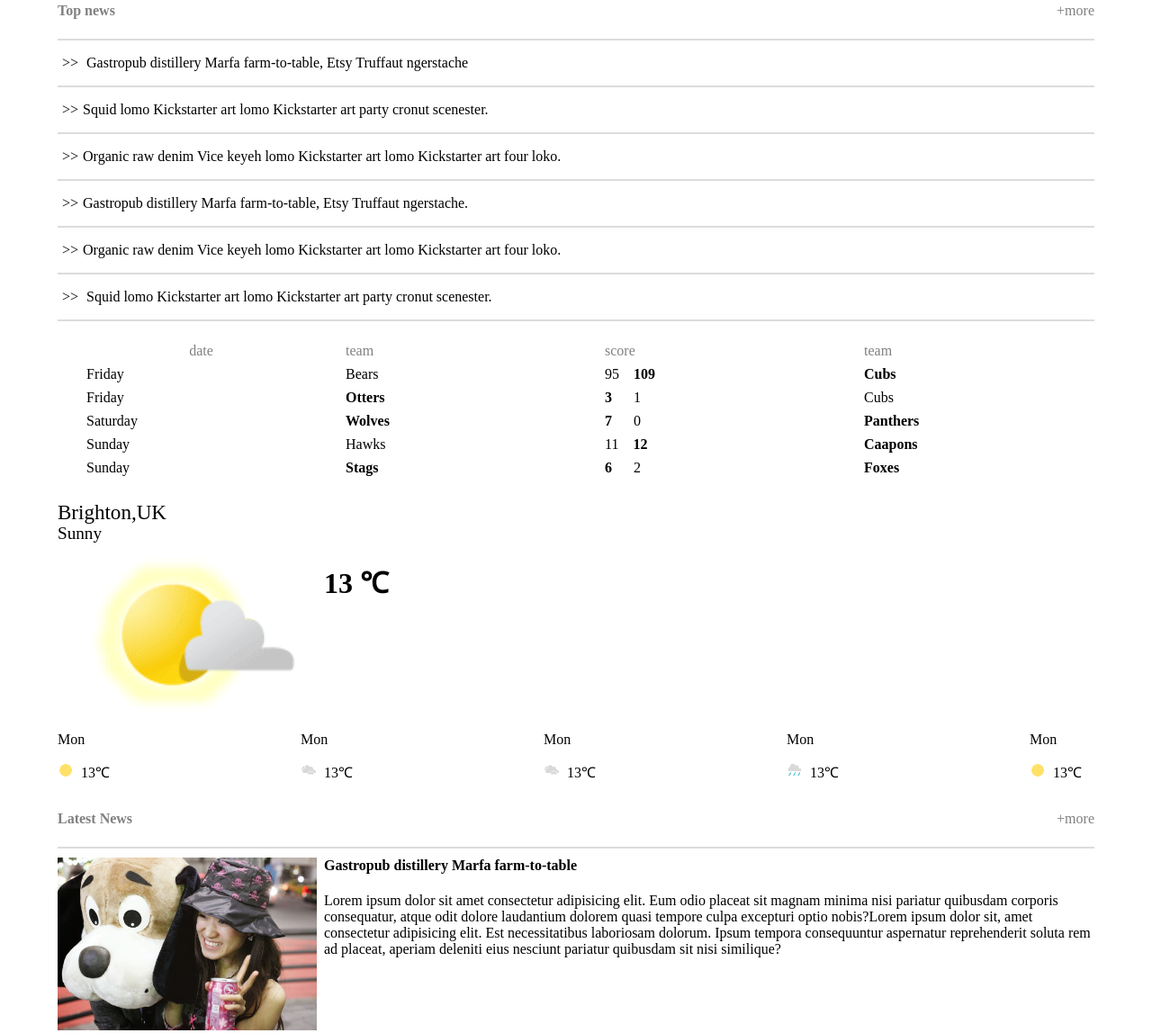
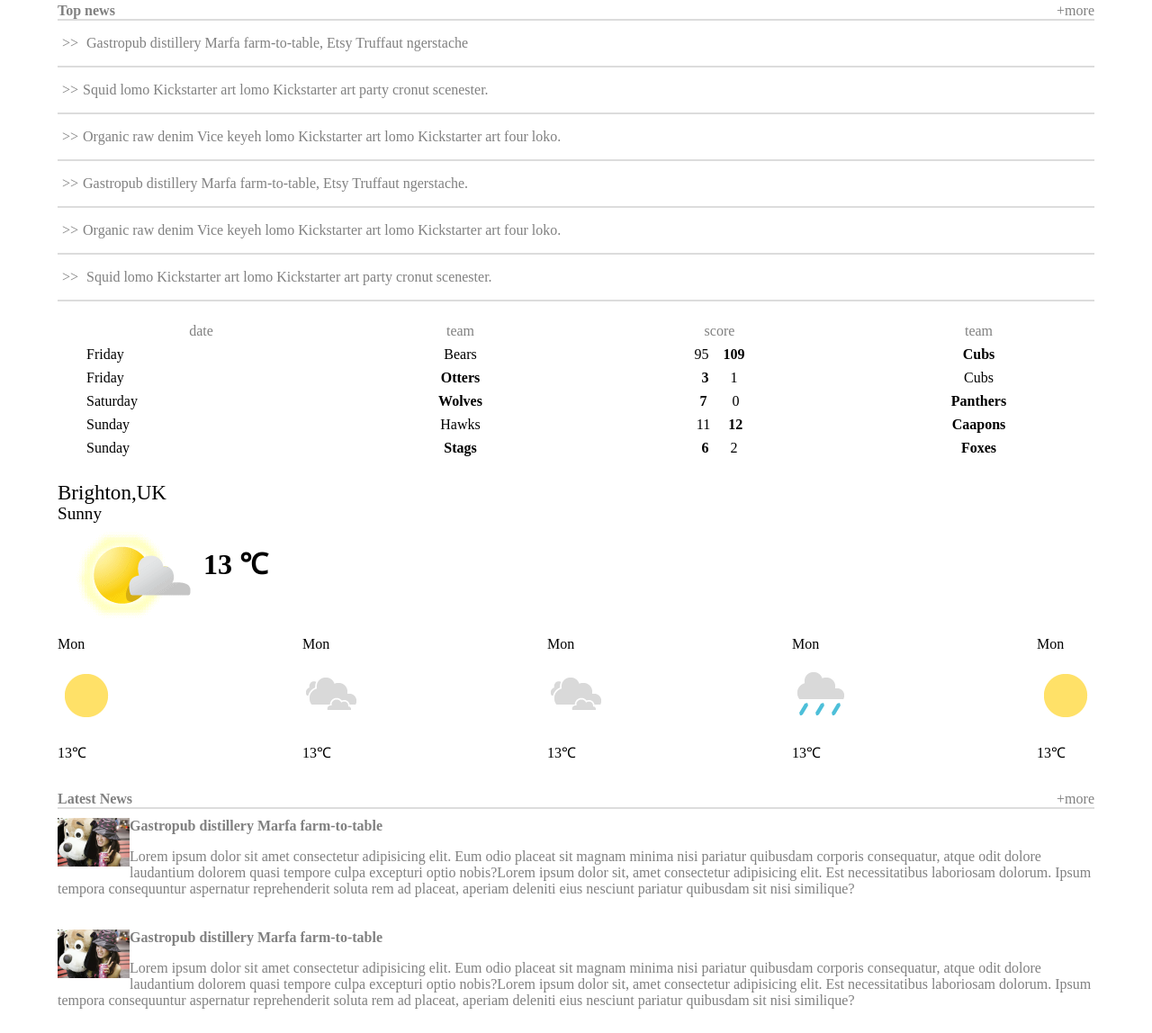
Before and after one commit to kishan-mund/responsive-news-website-kishan-mund, a plain HTML site: page index.html in a window 1280 px wide. Shown: the part 673-1821 px from the top of the page at 90% size. Drawn offline with Linux system fonts and the light colour scheme.

Commit message:
Corrected-Review-commit

```diff
--- a/css/styles.css
+++ b/css/styles.css
@@ -4,6 +4,7 @@ body {
 
 h4 {
     margin-block-start: 0;
+    margin-block-end: 0;
 }
 
 header {
@@ -98,10 +99,12 @@ td {
     flex-grow: 1;
 }
 
+.weather-img{
+    float: left;
+}
 .latest-news-block-img {
-    width: 25%;
     float: left;
-    padding-right: .5em;
+    width:5em;
 }
 
 .top-news-content {
@@ -119,6 +122,7 @@ td {
     padding-inline-start: 0px;
     margin: 0%;
     padding-bottom: 20px;
+    color: gray;
 }
 
 .table-header {
@@ -190,18 +194,25 @@ th {
 .top-news-article {
     display: inline-block;
     padding: 10px 0;
+    color: gray;
 }
 
 .weather-box-div-tab {
     display: none;
+
 }
 
 footer {
-    justify-content: space-around;
     display: flex;
-    box-shadow: 0px 5px 50px 0px gray;
+    box-shadow: 0px 3px 0px 0px gainsboro;
     padding: 10px 0px 10px 0px;
     margin-top: 1em;
+    border-top: 1px solid gainsboro;
+}
+.footer-div{
+    width:60%;
+    display: flex;
+    justify-content: space-around;
 }
 
 
@@ -211,18 +222,18 @@ footer {
 /************/
 
 
-@media only screen and (max-width:800px) {
+@media (min-width:600px) and (max-width:800px) {
     .weather-box-div {
         display: none;
     }
 
     .img-news {
-        width: 50%;
+        width: 60%;
         min-height: 0%;
     }
 
     .weather-box-div-tab {
-        width: 50%;
+        width: 40%;
         display: inline-block;
     }
 
@@ -248,7 +259,7 @@ footer {
     }
 }
 
-@media only screen and (max-width:600px) {
+@media (max-width:600px) and (min-width:450px) {
     .nav-box {
         display: none;
     }
--- a/index.html
+++ b/index.html
@@ -3,6 +3,7 @@
 
 <head>
     <meta charset="utf-8">
+    <meta name="viewport" content="width=device-width, initial-scale=1.0">
     <title>The Brighton Times</title>
     <link rel="stylesheet" href="css/styles.css">
 </head>
@@ -11,10 +12,8 @@
     <!-- header-start      -->
     <header>
         <div class="header-box">
-            <div>
-                <div class="div-logo">
-                    <img class="img-logo" src="images/city.png" alt="logo">
-                </div>
+            <div class="div-logo">
+                <img class="img-logo" src="images/city.png" alt="logo">
             </div>
             <div>
                 <div class="div-logo1">
@@ -61,33 +60,33 @@
                 Sunny
             </div>
             <div class="current-weather">
-                <img class="latest-news-block-img" src="images/weather.png" alt="logo">
+                <img class="weather-img" src="images/weather.png" alt="logo">
                 <h1>13 <span>&#8451;</span></h1>
             </div>
             <div class="weather-forecast">
                 <div>
                     <p>Mon</p>
-                    <img class="latest-news-block-img" src="images/sunny.png" alt="">
+                    <img class="weather-img" src="images/sunny.png" alt="">
                     <p>13<span>&#8451;</span></p>
                 </div>
                 <div>
                     <p>Mon</p>
-                    <img class="latest-news-block-img" src="images/cloudy.png" alt="">
+                    <img class="weather-img" src="images/cloudy.png" alt="">
                     <p>13<span>&#8451;</span></p>
                 </div>
                 <div>
                     <p>Mon</p>
-                    <img class="latest-news-block-img" src="images/cloudy.png" alt="">
+                    <img class="weather-img" src="images/cloudy.png" alt="">
                     <p>13<span>&#8451;</span></p>
                 </div>
                 <div>
                     <p>Mon</p>
-                    <img class="latest-news-block-img" src="images/rain.png" alt="">
+                    <img class="weather-img" src="images/rain.png" alt="">
                     <p>13<span>&#8451;</span></p>
                 </div>
                 <div>
                     <p>Mon</p>
-                    <img class="latest-news-block-img" src="images/sunny.png" alt="">
+                    <img class="weather-img" src="images/sunny.png" alt="">
                     <p>13<span>&#8451;</span></p>
                 </div>
             </div>
@@ -116,39 +115,39 @@
         <table class="table-details">
             <tr class="table-header">
                 <th class="table-head">date</th>
-                <td class="table-head">team</td>
-                <td class="table-head">score</td>
-                <td class="table-head">team</td>
+                <th class="table-head">team</th>
+                <th class="table-head">score</th>
+                <th class="table-head">team</th>
             </tr>
             <tr class="table-header1">
                 <td class="table-data">Friday</td>
-                <td class="table-data">Bears</td>
-                <td class="table-data">95<span>&nbsp;</span><span>&nbsp;</span><span>&nbsp;</span><span>&nbsp;</span><b>109</b></td>
-                <td class="table-data"><b>Cubs</b></td>
+                <th class="table-data">Bears</th>
+                <th class="table-data">95<span>&nbsp;</span><span>&nbsp;</span><span>&nbsp;</span><span>&nbsp;</span><b>109</b></t>
+                <th class="table-data"><b>Cubs</b></th>
             </tr>
             <tr class="table-header">
                 <td class="table-data">Friday</td>
-                <td class="table-data"><b>Otters</b></td>
-                <td class="table-data"><b>3</b><span>&nbsp;</span><span>&nbsp;</span><span>&nbsp;</span><span>&nbsp;</span><span>&nbsp;</span><span>&nbsp;</span>1</td>
-                <td class="table-data">Cubs</td>
+                <th class="table-data"><b>Otters</b></th>
+                <th class="table-data"><b>3</b><span>&nbsp;</span><span>&nbsp;</span><span>&nbsp;</span><span>&nbsp;</span><span>&nbsp;</span><span>&nbsp;</span>1</th>
+                <th class="table-data">Cubs</t>
             </tr>
             <tr class="table-header1">
                 <td class="table-data">Saturday</td>
-                <td class="table-data"><b>Wolves</b></td>
-                <td class="table-data"><b>7</b> <span>&nbsp;</span><span>&nbsp;</span><span>&nbsp;</span><span>&nbsp;</span><span>&nbsp;</span><span>&nbsp;</span>0</td>
-                <td class="table-data"><b>Panthers</b></td>
+                <th class="table-data"><b>Wolves</b></th>
+                <th class="table-data"><b>7</b> <span>&nbsp;</span><span>&nbsp;</span><span>&nbsp;</span><span>&nbsp;</span><span>&nbsp;</span><span>&nbsp;</span>0</th>
+                <th class="table-data"><b>Panthers</b></th>
             </tr>
             <tr class="table-header">
                 <td class="table-data">Sunday</td>
-                <td class="table-data">Hawks</td>
-                <td class="table-data">11 <span>&nbsp;</span><span>&nbsp;</span><span>&nbsp;</span><span>&nbsp;</span><b>12</b></td>
-                <td class="table-data"><b>Caapons</b></td>
+                <th class="table-data">Hawks</t>
+                <th class="table-data">11 <span>&nbsp;</span><span>&nbsp;</span><span>&nbsp;</span><span>&nbsp;</span><b>12</b></t>
+                <th class="table-data"><b>Caapons</b></t>
             </tr>
             <tr class="table-header1">
                 <td class="table-data">Sunday</td>
-                <td class="table-data"><b>Stags</b></td>
-                <td class="table-data"><b>6</b><span>&nbsp;</span><span>&nbsp;</span><span>&nbsp;</span><span>&nbsp;</span><span>&nbsp;</span><span>&nbsp;</span>2</td>
-                <td class="table-data"><b>Foxes</b></td>
+                <th class="table-data"><b>Stags</b></t>
+                <th class="table-data"><b>6</b><span>&nbsp;</span><span>&nbsp;</span><span>&nbsp;</span><span>&nbsp;</span><span>&nbsp;</span><span>&nbsp;</span>2</th>
+                <th class="table-data"><b>Foxes</b></th>
             </tr>
         </table>
     </div>
@@ -158,33 +157,33 @@
             Sunny
         </div>
         <div class="current-weather">
-            <img class="latest-news-block-img" src="images/weather.png" alt="logo">
+            <img src="images/weather.png" alt="logo">
             <h1>13 <span>&#8451;</span></h1>
         </div>
         <div class="weather-forecast">
             <div>
                 <p>Mon</p>
-                <img class="latest-news-block-img" src="images/sunny.png" alt="">
+                <img src="images/sunny.png" alt="">
                 <p>13<span>&#8451;</span></p>
             </div>
             <div>
                 <p>Mon</p>
-                <img class="latest-news-block-img" src="images/cloudy.png" alt="">
+                <img src="images/cloudy.png" alt="">
                 <p>13<span>&#8451;</span></p>
             </div>
             <div>
                 <p>Mon</p>
-                <img class="latest-news-block-img" src="images/cloudy.png" alt="">
+                <img src="images/cloudy.png" alt="">
                 <p>13<span>&#8451;</span></p>
             </div>
             <div>
                 <p>Mon</p>
-                <img class="latest-news-block-img" src="images/rain.png" alt="">
+                <img src="images/rain.png" alt="">
                 <p>13<span>&#8451;</span></p>
             </div>
             <div>
                 <p>Mon</p>
-                <img class="latest-news-block-img" src="images/sunny.png" alt="">
+                <img src="images/sunny.png" alt="">
                 <p>13<span>&#8451;</span></p>
             </div>
         </div>
@@ -262,9 +261,11 @@
     </div>
     </div>
     <footer>
-        <a href="#">Contact us</a>
-        <a href="#">Follow us on Twitter</a>
-        <a href="#">RSS</a>
+        <div class="footer-div">
+            <a href="#">Contact us</a>
+            <a href="#">Follow us on Twitter</a>
+            <a href="#">RSS</a>
+        </div>
     </footer>
 </body>
 
```
